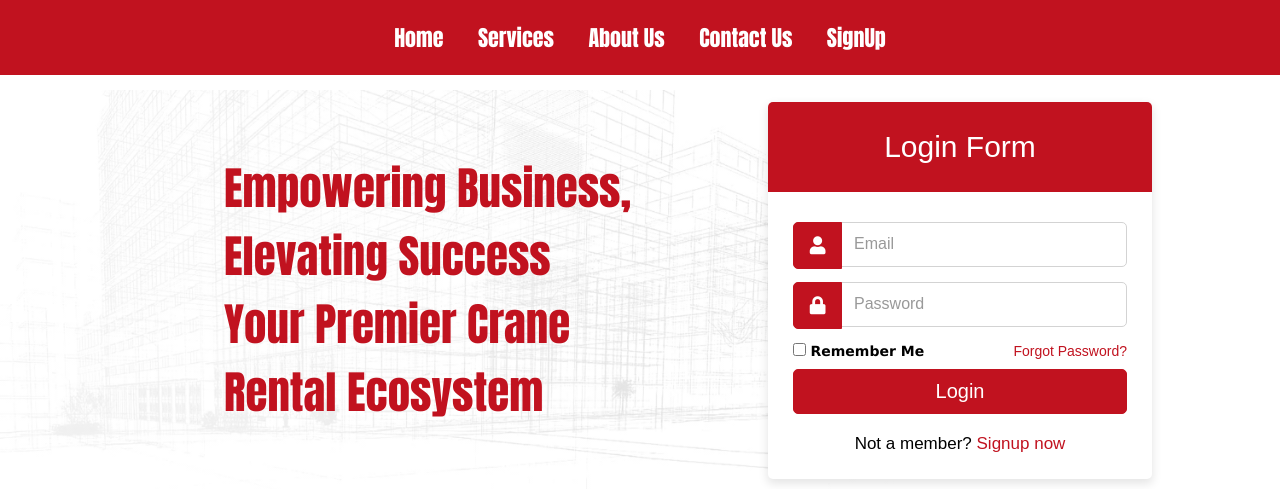
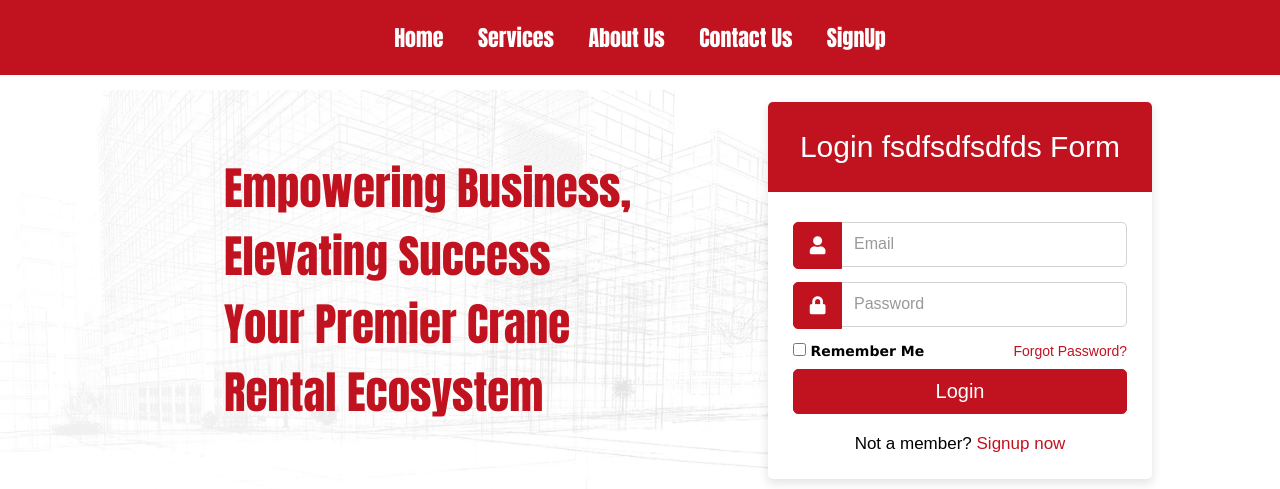
Before and after one commit to akash18x/webwizard, a PHP site: page /fleeteip/sign_in.php in a window 1280 px wide. Shown: the top 489 px of the page. Run offline with PHP 8.4, Linux system fonts and the light colour scheme.

Commit message:
fleeteip

```diff
--- a/sign_in.php
+++ b/sign_in.php
@@ -157,7 +157,7 @@ if ($_SERVER["REQUEST_METHOD"] == "POST") {
       </div>
     <div class="container">
       <div class="wrapper">
-        <div class="title"><span>Login Form</span></div>
+        <div class="title"><span>Login fsdfsdfsdfds Form</span></div>
         <form action="sign_in.php" method="POST" autocomplete="off">
           <div class="row">
             <i class="fas fa-user"></i>
```
